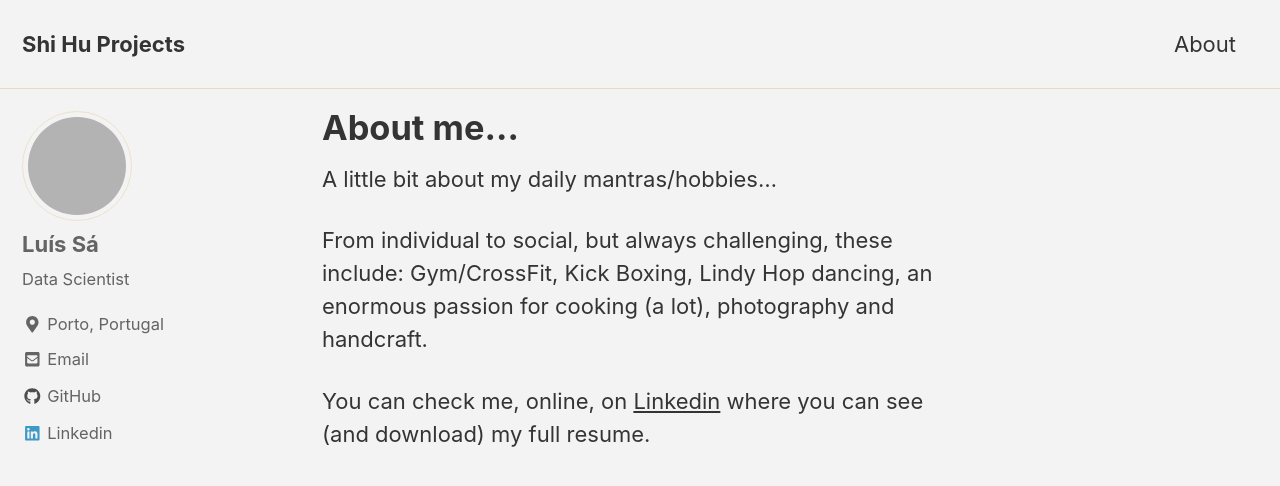
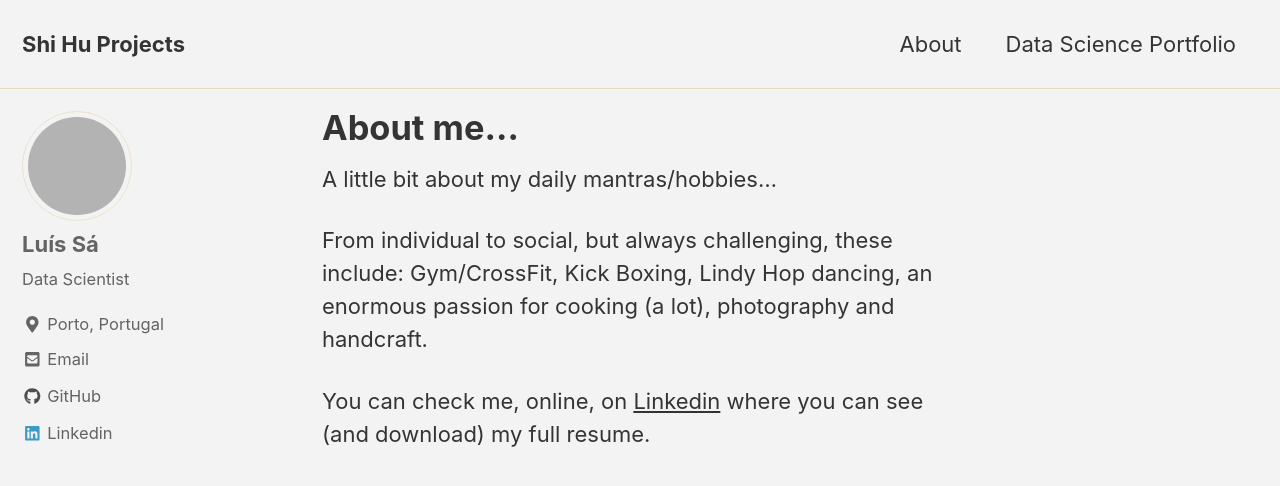
Before and after one commit to shi-hu/shi-hu.github.io, a Jekyll site: the page built from _pages/about.md, in a window 1280 px wide and 900 px high. Shown: the top 486 px of the window. Built offline with Jekyll 4.4.1, drawn with Linux system fonts in a browser that asks for light colours; cached includes are drawn as plain includes; nearby versions of some CDN libraries; grey boxes are pictures that could not be loaded.

Commit message:
Update navigation.yml

```diff
--- a/_data/navigation.yml
+++ b/_data/navigation.yml
@@ -2,8 +2,8 @@
 main:
   - title: "About"
     url: /about/
-  # - title: "Posts"
-  #   url: /year-archive/
+  - title: "Data Science Portfolio"
+    url: /portfolio/
   # - title: "Projects"
   #   url: /projects/
   # - title: "Sitemap"
```
